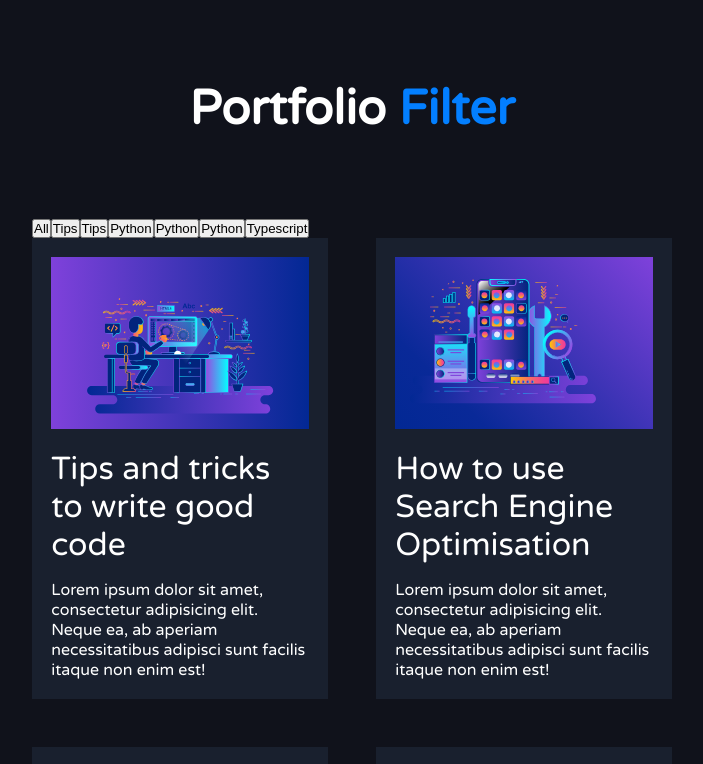
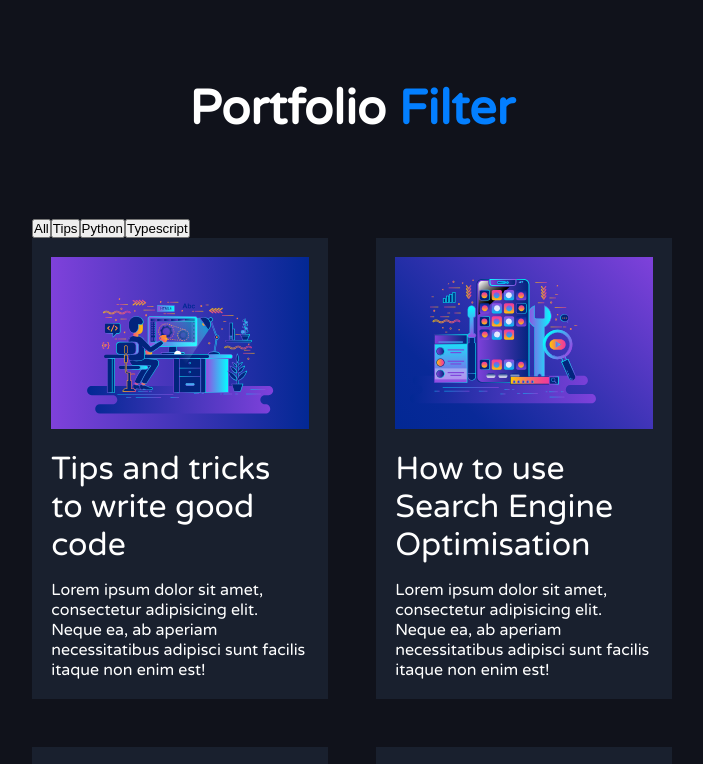
Before and after one commit to toktamm/portfolio-filter, a React (Create React App) app: page / in a window 1280 px wide. Shown: the top 764 px of the page, without its empty margins (288-991 px from the left). Built offline with nearby package versions, Linux system fonts and the light colour scheme.

Commit message:
remove repeating buttons

```diff
--- a/src/App.js
+++ b/src/App.js
@@ -4,7 +4,7 @@ import Menu from "./components/Menu";
 import Button from "./components/Button";
 import "./App.css";
 
-const allCategories = ["All", ...items.map((item) => item.category)];
+const allCategories = ["All", ...new Set(items.map(item => item.category))];
 console.log("allcategories are", allCategories);
 
 function App() {
@@ -12,7 +12,6 @@ function App() {
   const [buttons, setButtons] = useState(allCategories);
 
   const filetrItemsCategory = (button) => {
-
     if (button === "All") {
       SetMenuItem(items);
       return;
```
